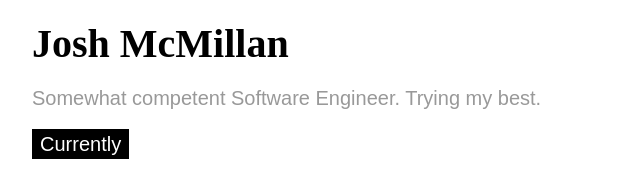
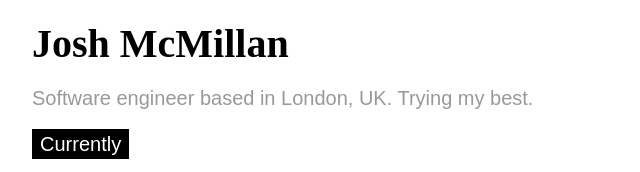
Before and after one commit to mcmillan/joshmcmillan.com, a React app: page / in a window 1280 px wide. Shown: the top 172 px of the page, without its empty margins (0-640 px from the left). Built offline with nearby package versions, Linux system fonts and the light colour scheme; the HTML template or start-up script is replaced by a standard one; a web font is replaced by a local one.

Commit message:
Drop Helmet, use static meta tags

```diff
--- /dev/null
+++ b/config.json
@@ -0,0 +1,4 @@
+{
+  "title": "Josh McMillan",
+  "description": "Software engineer based in London, UK. Trying my best."
+}
--- a/package.json
+++ b/package.json
@@ -31,7 +31,6 @@
   "dependencies": {
     "react": "^16.4.2",
     "react-dom": "^16.4.2",
-    "react-helmet": "^5.2.0",
     "react-router-dom": "^4.3.1",
     "styled-components": "^3.4.5"
   }
--- a/src/App.tsx
+++ b/src/App.tsx
@@ -1,6 +1,5 @@
 import * as React from "react";
 import { BrowserRouter, Route, Switch } from "react-router-dom";
-import Helmet from "react-helmet";
 
 import Container from "./components/Container";
 import Header from "./components/Header";
@@ -10,17 +9,9 @@ import Body from "./components/Body";
 import Home from "./pages/Home";
 import NotFound from "./pages/NotFound";
 
-const HelmetStuff = () => (
-  <Helmet>
-    <title>josh mcmillan</title>
-    <meta name="viewport" content="width=device-width, initial-scale=1" />
-  </Helmet>
-);
-
 export default () => (
   <BrowserRouter>
     <Container>
-      <HelmetStuff />
       <Header />
       <Body>
         <Switch>
--- a/src/pages/Home.tsx
+++ b/src/pages/Home.tsx
@@ -2,11 +2,11 @@ import * as React from "react";
 import styled from "styled-components";
 import Text from "../components/Text";
 import ExternalLink from "../components/ExternalLink";
-import { string } from "prop-types";
+import { description } from "../../config.json";
 
 export default () => (
   <>
-    <Segment>Somewhat competent Software Engineer. Trying my best.</Segment>
+    <Segment>{description}</Segment>
     <Segment>
       <Subtitle>Currently</Subtitle>
       <Gig role="Building stuff" org="Daisie" url="https://www.daisie.com" />
--- a/webpack.config.js
+++ b/webpack.config.js
@@ -1,6 +1,8 @@
 const path = require("path");
 const HtmlWebpackPlugin = require("html-webpack-plugin");
 const CleanWebpackPlugin = require("clean-webpack-plugin");
+
+const { title, description } = require("./config.json");
 
 const outputDirectory = "dist";
 
@@ -37,7 +39,11 @@ module.exports = {
   plugins: [
     new CleanWebpackPlugin([outputDirectory]),
     new HtmlWebpackPlugin({
-      title: "josh mcmillan"
+      title,
+      meta: {
+        viewport: "width=device-width, initial-scale=1",
+        description
+      }
     })
   ],
   devServer: {
```
Also changed, not shown: tsconfig.json (+3 -4 lines), 1 other file (tests, documents, lock files or other folders).
